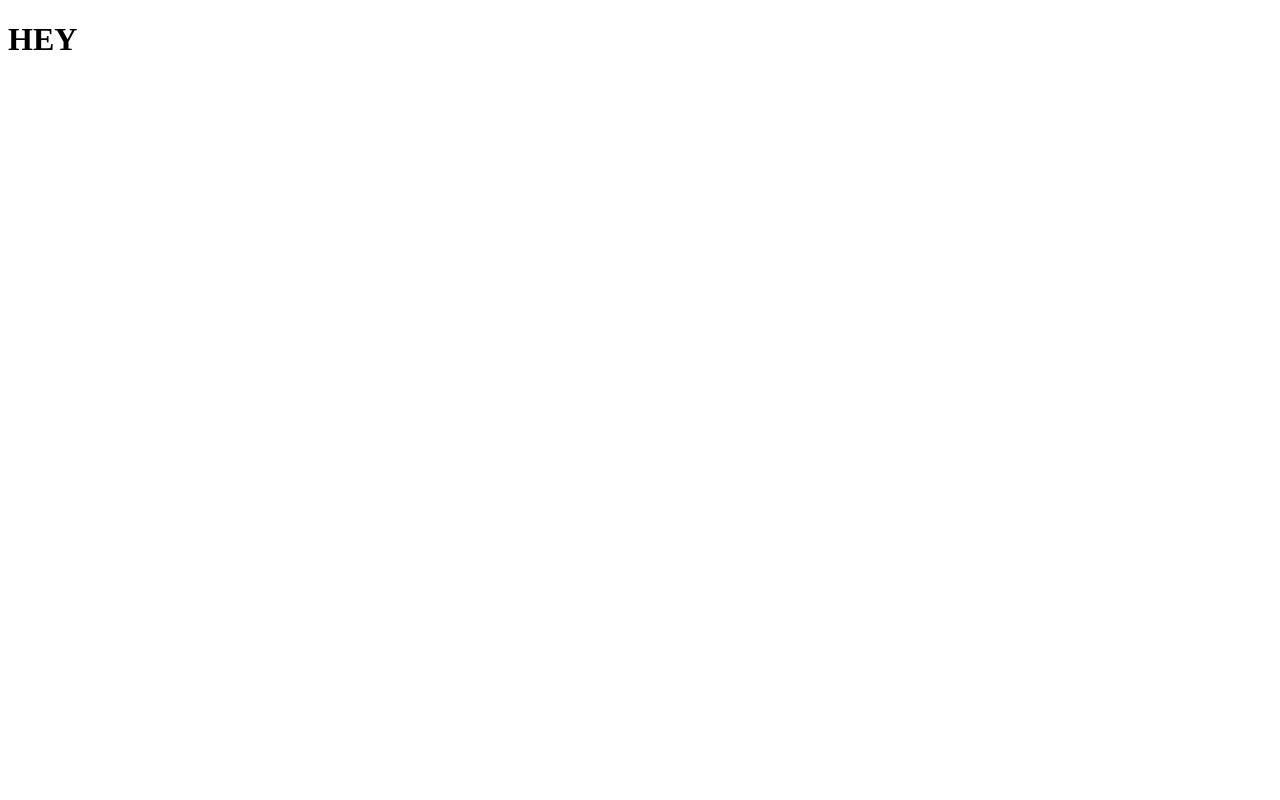
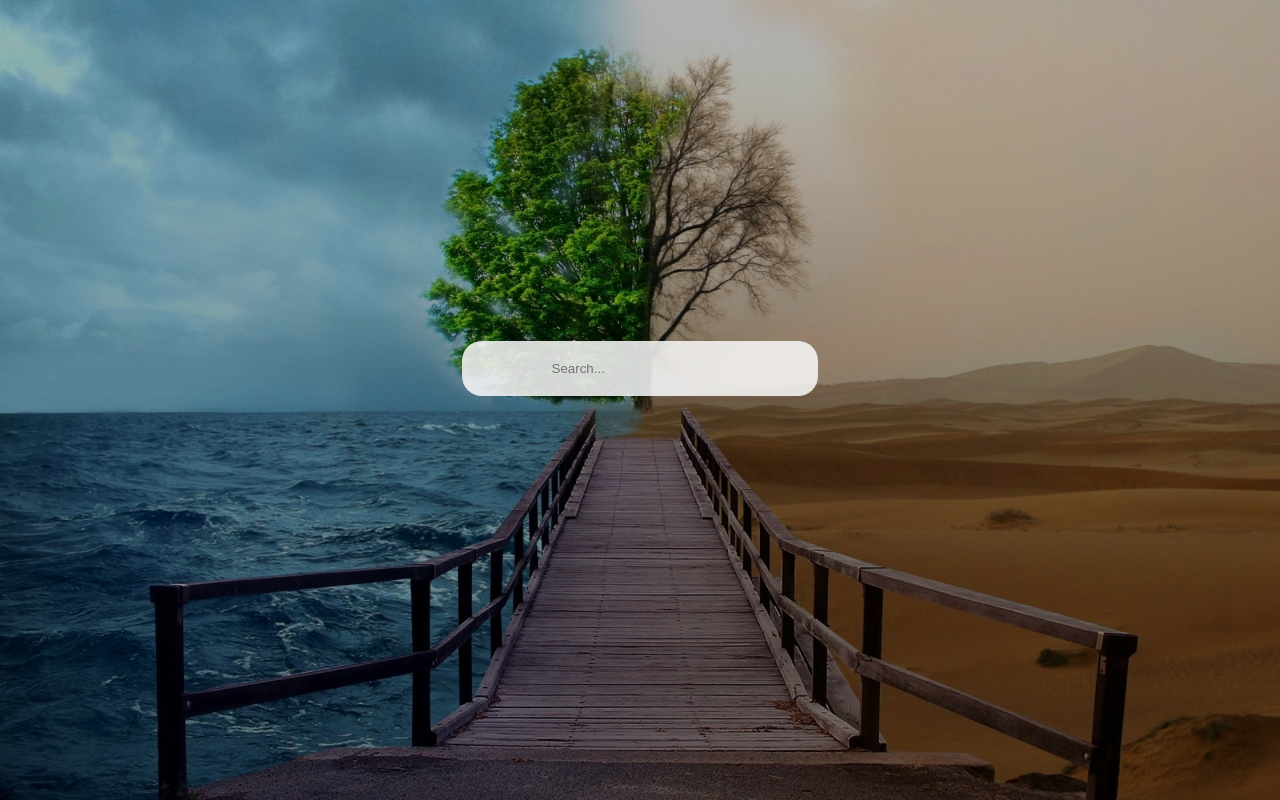
Before and after one commit to Yevhwnii/react-pwa-weather-app, a React (Create React App) app: page / in a window 1280 px wide. Built offline with nearby package versions, Linux system fonts and the light colour scheme.

Commit message:
initial app setup

```diff
--- a/src/App.js
+++ b/src/App.js
@@ -1,7 +1,33 @@
-import React from "react";
+import React, { useState } from "react";
 
-const App = (props) => {
-  return <h1>HEY</h1>;
+import { fetchWeather } from "./api/fetchWeather";
+import "./App.css";
+
+const App = () => {
+  const [query, setQuery] = useState("");
+  const [weather, setWeather] = useState({});
+
+  const search = async (e) => {
+    if (e.key === "Enter") {
+      const data = await fetchWeather(query);
+      setWeather(data);
+    }
+  };
+
+  return (
+    <div className="main-container">
+      <input
+        type="text"
+        className="search"
+        placeholder="Search..."
+        value={query}
+        onChange={(e) => {
+          setQuery(e.target.value);
+        }}
+        onKeyPress={search}
+      />
+    </div>
+  );
 };
 
 export default App;
```
